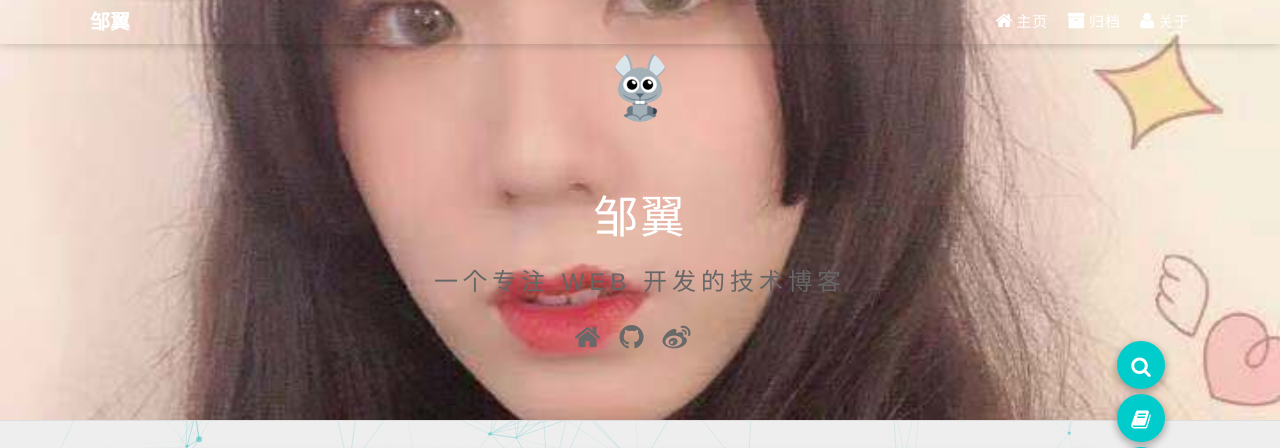
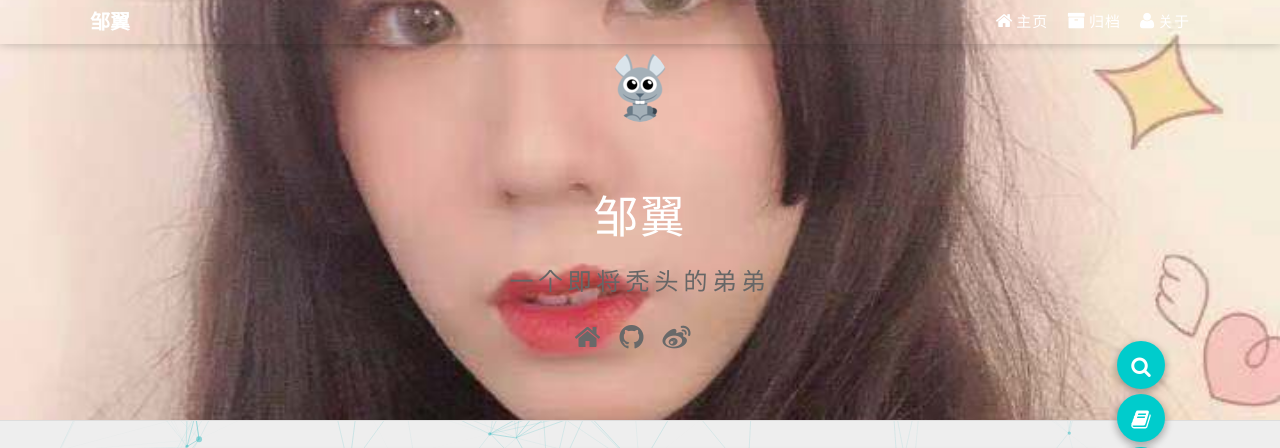
Before and after one commit to Zouyi0420/Zouyi0420.github.io, a plain HTML site: page index.html in a window 1280 px wide. Shown: the top 448 px of the page. Drawn offline with nearby package versions, Linux system fonts and the light colour scheme; some packages are replaced by stand-ins of ours; animation ran at ten frames a second; a script that the page names is missing.

Commit message:
Site updated: 2018-12-26 14:28:13

```diff
--- a/index.html
+++ b/index.html
@@ -79,7 +79,7 @@
                 <div id="header-description">
 
                     <h3>
-                        一个专注 WEB 开发的技术博客
+                        一个即将秃头的弟弟
                     </h3>
 
                 </div>
```
Also changed, not shown: 2018/12/24/hello-world/index.html (+1 -1 lines), 2018/12/24/张亦凡/index.html (+1 -1 lines), 2018/12/24/笔记/index.html (+1 -1 lines), 2018/12/25/markdown语法/index.html (+1 -1 lines), archives/2018/12/index.html (+1 -1 lines), archives/2018/index.html (+1 -1 lines), archives/index.html (+1 -1 lines).
